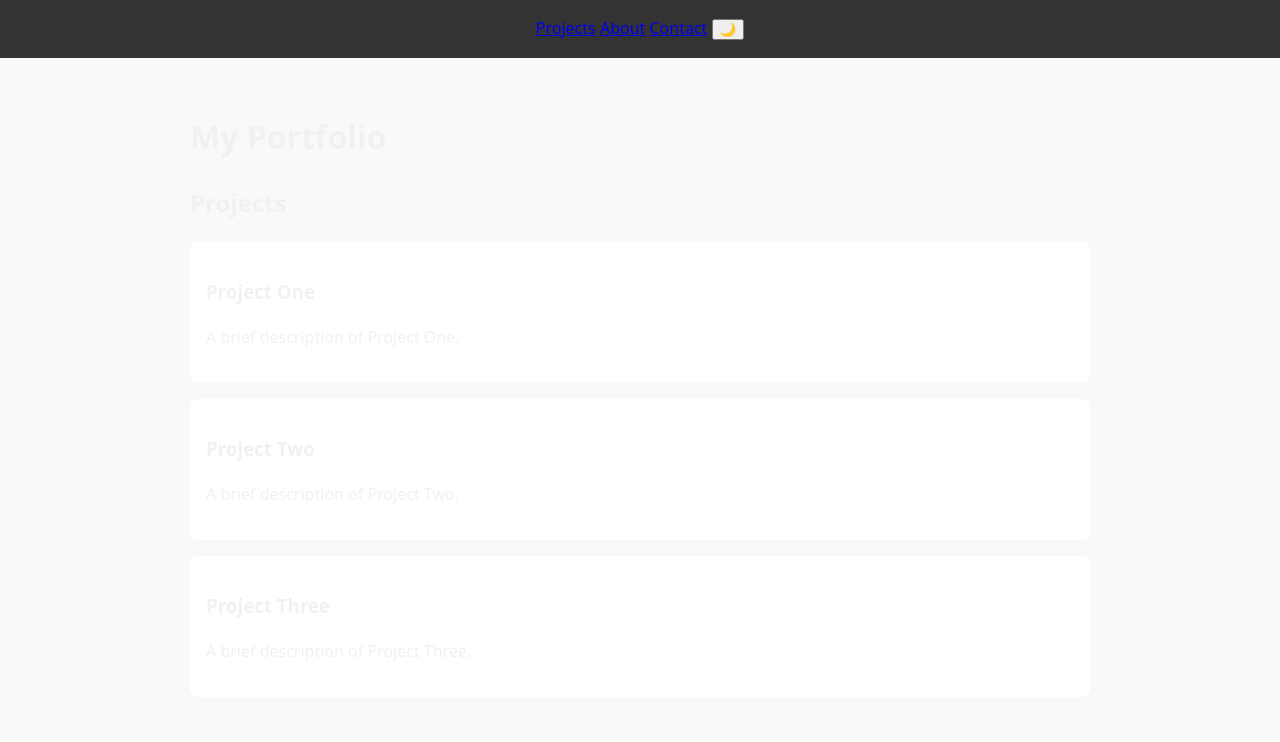
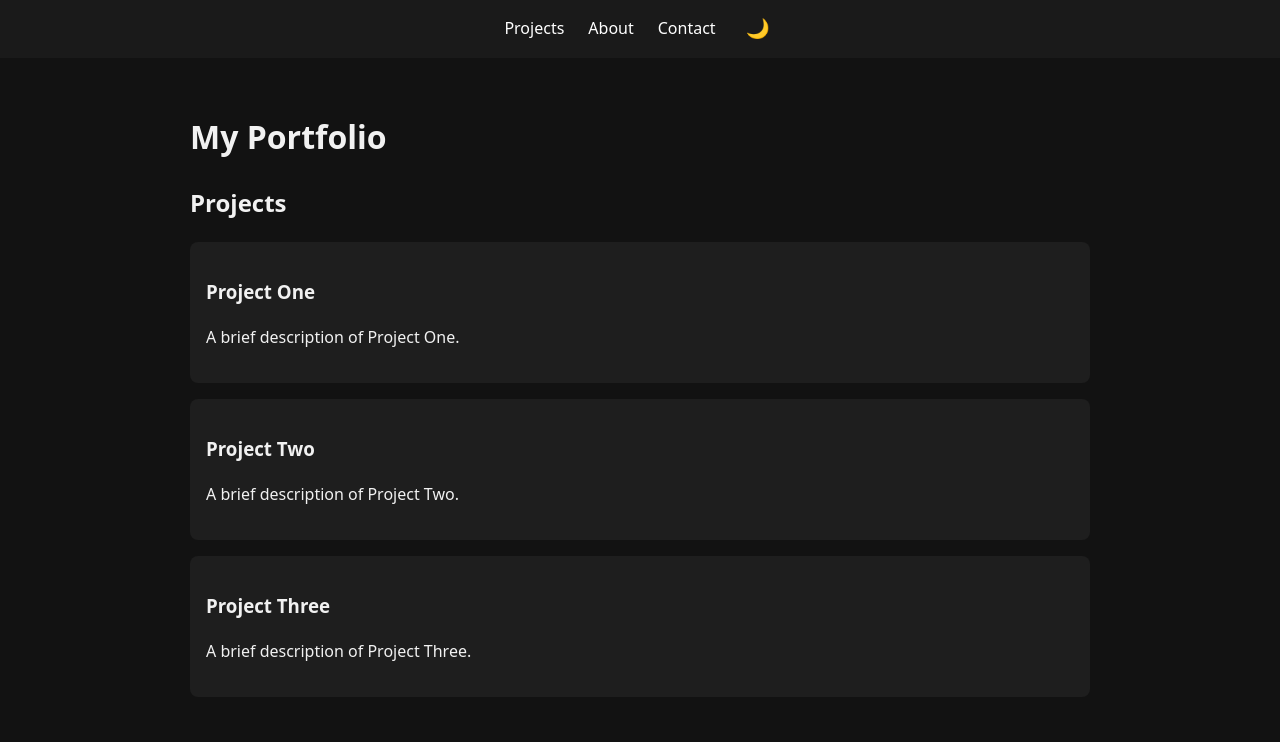
Before and after one commit to EMiulli/my-first-static-web-app, a website: page src/index.html in a window 1280 px wide. Both pictures are taken after a click on the button "Toggle dark mode". Shown: the top 742 px of the page. Drawn offline with Linux system fonts and the light colour scheme.

Commit message:
Refactored code using ChatGPT

```diff
--- a/src/index.html
+++ b/src/index.html
@@ -1,11 +1,10 @@
 <!DOCTYPE html>
 <html lang="en">
-
 <head>
-  <meta charset="UTF-8">
-  <meta name="viewport" content="width=device-width, initial-scale=1.0">
-  <link rel="stylesheet" href="styles.css">
-  <title>My Portfolio</title>
+  <meta charset="UTF-8" />
+  <meta name="viewport" content="width=device-width, initial-scale=1.0" />
+  <link rel="stylesheet" href="styles.css" />
+  <title>Eric Miulli | Portfolio</title>
 </head>
 
 <body>
@@ -13,10 +12,12 @@
     <a href="#projects">Projects</a>
     <a href="#about">About</a>
     <a href="#contact">Contact</a>
-    <button id="theme-toggle">🌙</button>
+    <button id="theme-toggle" aria-label="Toggle dark mode">🌙</button>
   </nav>
+
   <main>
     <h1>My Portfolio</h1>
+
     <section id="projects">
       <h2>Projects</h2>
       <ul>
@@ -34,18 +35,21 @@
         </li>
       </ul>
     </section>
+
     <section id="about">
       <h2>About Me</h2>
       <p>This is a brief introduction about myself and my background.</p>
     </section>
+
     <section id="contact">
       <h2>Contact</h2>
-      <p>You can reach me at
-        <a href="mailto: ericdmiulli@gmail.com">ericdmiulli@gmail.com</a>.
+      <p>
+        You can reach me at
+        <a href="mailto:ericdmiulli@gmail.com">ericdmiulli@gmail.com</a>.
       </p>
+    </section>
   </main>
+
   <script src="script.js"></script>
 </body>
-
-
 </html>
--- a/src/script.js
+++ b/src/script.js
@@ -1,5 +1,7 @@
 const toggle = document.getElementById("theme-toggle");
 
-toggle.addEventListener("click", () => {
-  document.body.classList.toggle("dark");
-});
+if (toggle) {
+  toggle.addEventListener("click", () => {
+    document.body.classList.toggle("dark");
+  });
+}
--- a/src/styles.css
+++ b/src/styles.css
@@ -2,26 +2,44 @@
   --bg: #f9f9f9;
   --text: #222;
   --card: #ffffff;
-}
-
-body {
-  background: var(--bg);
-  font-family: system-ui, Arial, sans-serif;
-  line-height: 1.6;
-  margin: 0;
-  background: #f9f9f9;
-
-  color: var(--text);
-}
-
-li {
-  background: var(--card);
+  --nav: #333;
 }
 
 body.dark {
   --bg: #121212;
   --text: #f1f1f1;
   --card: #1e1e1e;
+  --nav: #1a1a1a;
+}
+
+body {
+  margin: 0;
+  font-family: system-ui, Arial, sans-serif;
+  line-height: 1.6;
+  background: var(--bg);
+  color: var(--text);
+}
+
+nav {
+  background: var(--nav);
+  padding: 1rem;
+  display: flex;
+  justify-content: center;
+  align-items: center;
+  gap: 1.5rem;
+}
+
+nav a {
+  color: white;
+  text-decoration: none;
+  font-weight: 500;
+}
+
+#theme-toggle {
+  background: none;
+  border: none;
+  font-size: 1.2rem;
+  cursor: pointer;
 }
 
 main {
@@ -29,11 +47,7 @@ main {
   margin: auto;
   padding: 2rem;
 }
-nav {
-  background: #333;
-  padding: 1rem;
-  text-align: center;
-}
+
 section {
   margin-bottom: 3rem;
 }
@@ -44,7 +58,7 @@ ul {
 }
 
 li {
-  background: white;
+  background: var(--card);
   padding: 1rem;
   margin-bottom: 1rem;
   border-radius: 8px;
```
